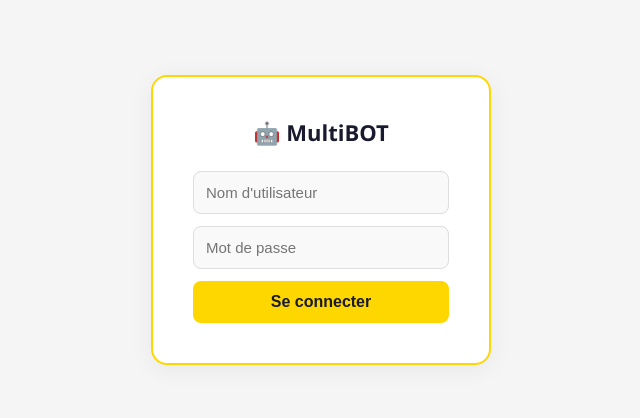
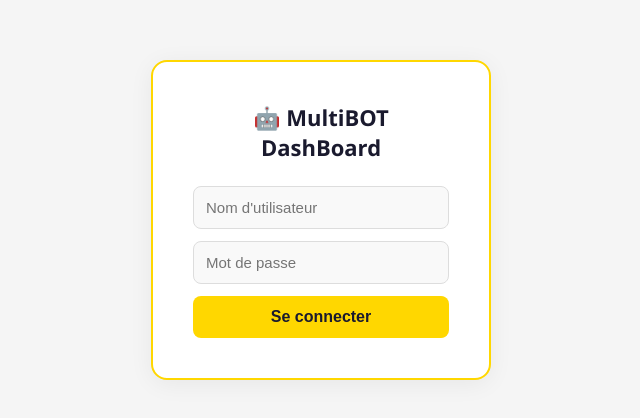
Before and after one commit to londeronoe-maker/MultiBOT, a website: page public/index.html in a window 1280 px wide. Shown: the part 180-598 px from the top of the page, without its empty margins (319-959 px from the left). Drawn offline with nearby package versions, Linux system fonts and the light colour scheme.

Commit message:
Update index.html

```diff
--- a/public/index.html
+++ b/public/index.html
@@ -120,7 +120,7 @@
 
 <div class="login-screen" id="loginScreen">
   <div class="login-box">
-    <h2>🤖 MultiBOT</h2>
+    <h2>🤖 MultiBOT DashBoard</h2>
     <input type="text" id="loginUsername" placeholder="Nom d'utilisateur" onkeydown="if(event.key==='Enter') login()">
     <input type="password" id="loginPassword" placeholder="Mot de passe" onkeydown="if(event.key==='Enter') login()">
     <button onclick="login()">Se connecter</button>
@@ -130,7 +130,7 @@
 
 <div class="dashboard" id="dashboard">
   <div class="header">
-    <h1>🤖 MultiBOT</h1>
+    <h1>🤖 MultiBOT DashBoard</h1>
     <div class="header-right">
       <button class="theme-btn" onclick="toggleTheme()" id="themeBtn">🌙</button>
       <span class="username-badge" id="usernameDisplay"></span>
```
